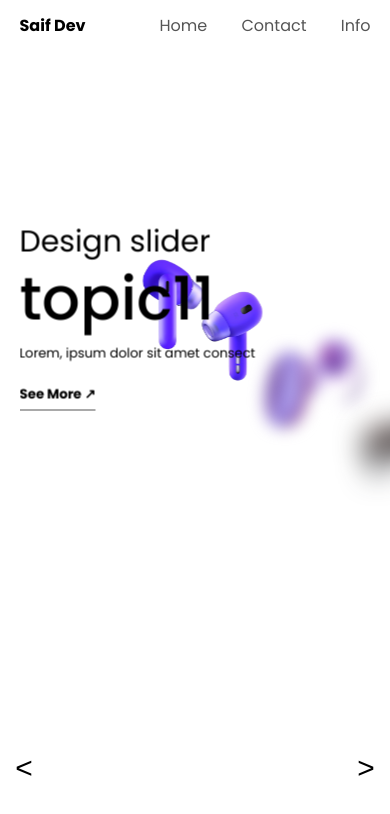
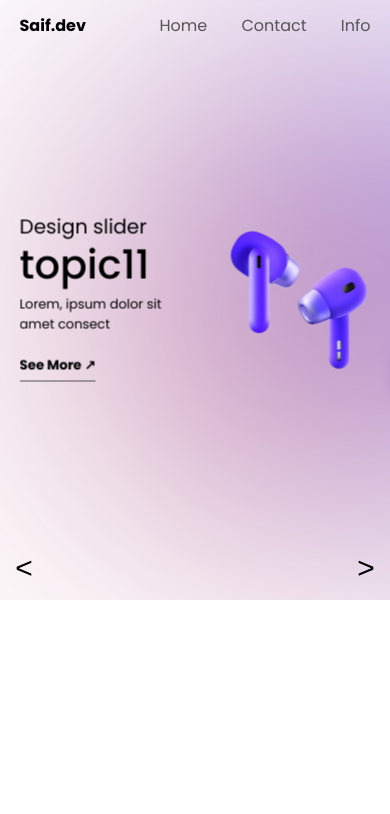
Before and after one commit to msaifullahmd/Carousal-Slider, a plain HTML site: page index.html in a window 390 px wide. Drawn offline with Linux system fonts and the light colour scheme.

Commit message:
feat: media queries added

```diff
--- a/index.css
+++ b/index.css
@@ -434,3 +434,75 @@ transform: translateY(-50%);
     opacity: 1;
     pointer-events: auto;
 }
+
+
+.carousal::before{
+    width: 500px;
+    height: 300px;
+    content: '';
+    background-image: linear-gradient(
+        45deg, #dc422a, blue
+    );
+    position: absolute;
+    z-index: -1;
+    border-radius: 20% 30% 80% 10%;
+    filter: blur(150px);
+    top: 50%;
+    left: 50%;
+    transform: translate(-10%, -50%);
+    transition: 1s;
+}
+
+.carousal.showDetail::before{
+    transform: translate(-100%, -50%) rotate(70deg);
+}
+
+@media screen and (max-width: 991px){
+    /*ipad-tablet*/
+    .carousal .list .item{
+        width: 90%;
+    }
+    .carousal .list .detail .specification{
+        overflow: auto;
+    }
+
+}
+
+@media screen and (max-width: 767px) {
+    /*mobile screen size*/
+    .carousal .list .item{
+        width: 100%;
+        font-size: 10px;
+
+    }
+    .carousal {
+        height: 600px;
+    }
+    .carousal .list{
+        height: 100%;
+    }
+
+    .carousal .list .item .intro{
+        width: 50%;
+    }
+
+    .carousal .list .item img{
+        width: 40%;
+    }
+
+    .carousal.showDetail .list .item .detail .title{
+        font-size: 2em;
+    }
+
+    .carousal.showDetail .list .item .detail .des{
+        height: 100px;
+        overflow: auto;
+    }
+
+    .carousal.showDetail .list .item .detail .checkout{
+        display: flex;
+        width: max-content;
+        float: right;
+
+    }
+}
--- a/index.html
+++ b/index.html
@@ -11,7 +11,7 @@
     <!-- header -->
      <header>
         <div class="logo">
-            Saif Dev
+            Saif.dev
         </div>
 
         <nav>
```
